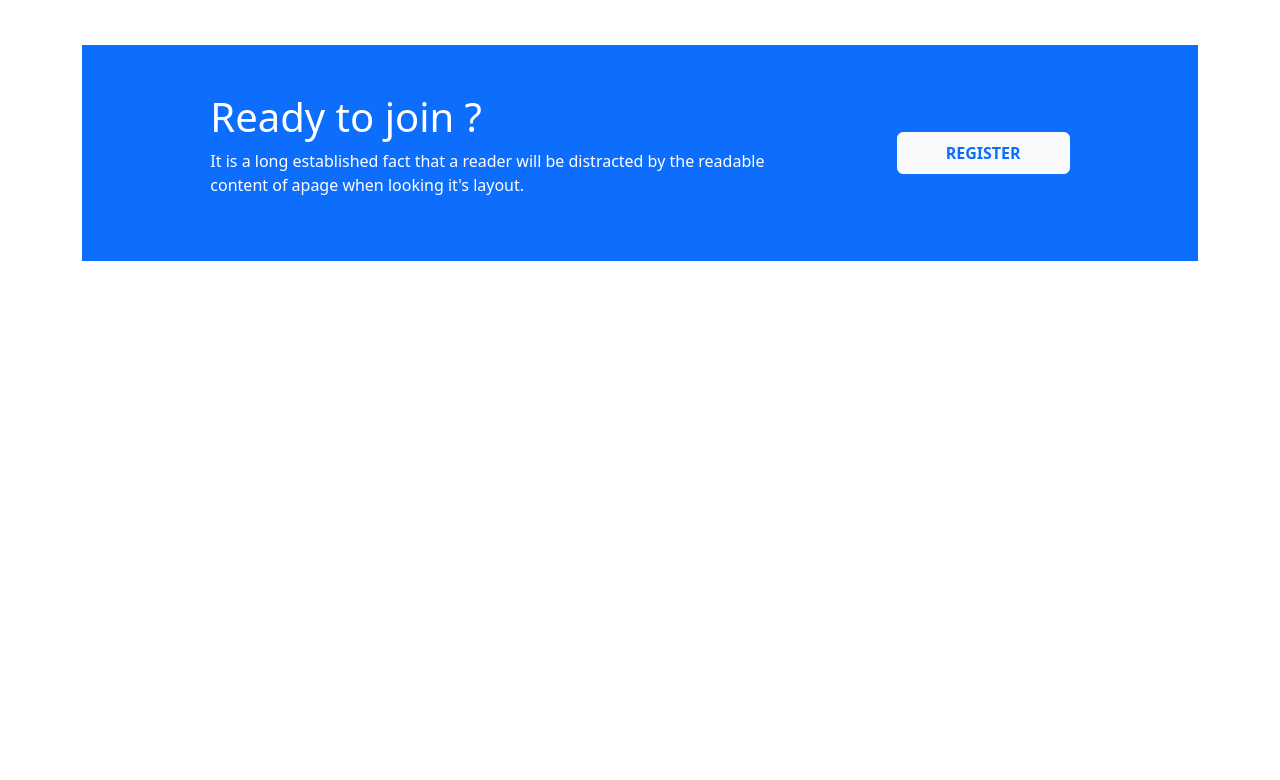
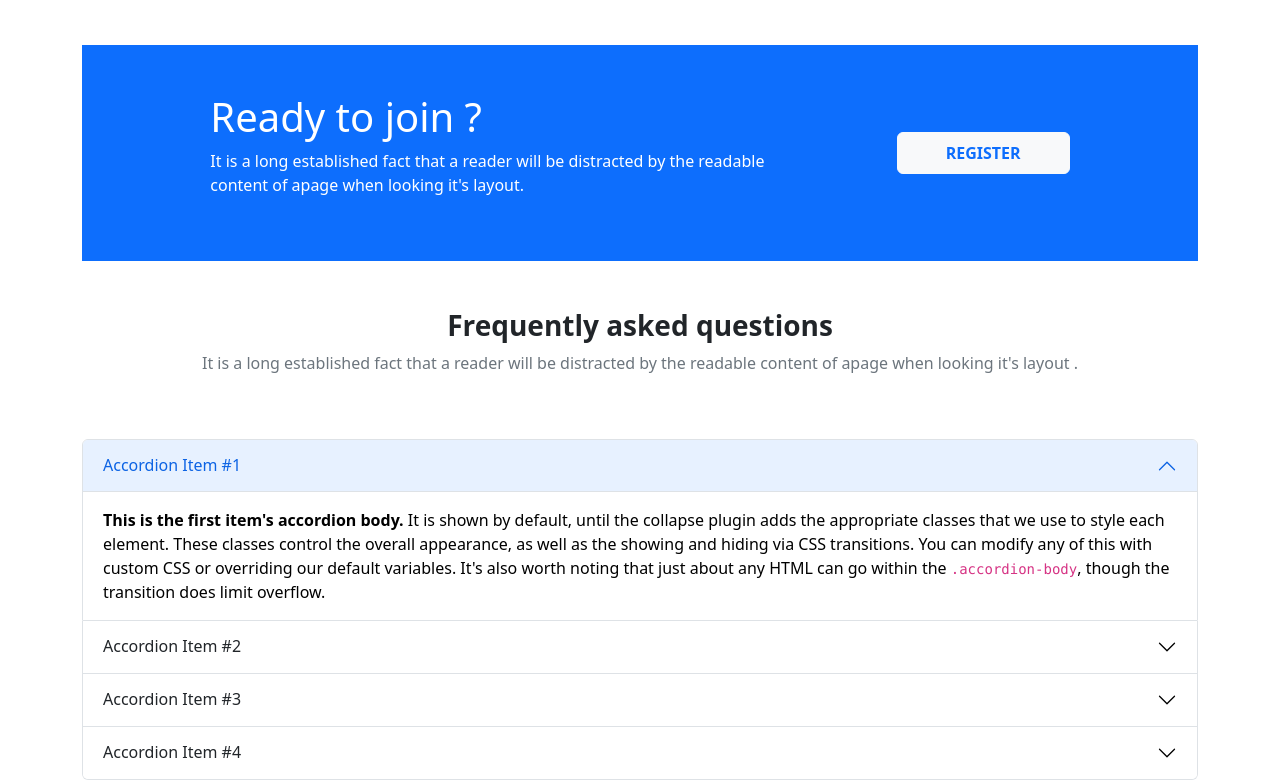
Before and after one commit to Tanzina325/ed-tech, a plain HTML site: page index.html in a window 1280 px wide. Shown: the part 1630-2410 px from the top of the page. Before the commit the page ends 1939 px from the top, so only its background shows below. Drawn offline with nearby package versions, Linux system fonts and the light colour scheme.

Commit message:
accordian added

```diff
--- a/index.html
+++ b/index.html
@@ -206,7 +206,61 @@
   </div>
 </div></div></div>
       </section>
-
+<section class="container">
+  <div class="d-flex flex-column justify-content-center align-items-center  my-5"><h3 class=" fw-bold">Frequently asked questions</h3>
+    <p class=" text-muted text-center  ">It is a long established fact that a reader will be distracted by the readable
+      content of apage when looking it's layout .</p></div>
+      <div class="accordion" id="accordionExample">
+        <div class="accordion-item">
+          <h2 class="accordion-header" id="headingOne">
+            <button class="accordion-button" type="button" data-bs-toggle="collapse" data-bs-target="#collapseOne" aria-expanded="true" aria-controls="collapseOne">
+              Accordion Item #1
+            </button>
+          </h2>
+          <div id="collapseOne" class="accordion-collapse collapse show" aria-labelledby="headingOne" data-bs-parent="#accordionExample">
+            <div class="accordion-body">
+              <strong>This is the first item's accordion body.</strong> It is shown by default, until the collapse plugin adds the appropriate classes that we use to style each element. These classes control the overall appearance, as well as the showing and hiding via CSS transitions. You can modify any of this with custom CSS or overriding our default variables. It's also worth noting that just about any HTML can go within the <code>.accordion-body</code>, though the transition does limit overflow.
+            </div>
+          </div>
+        </div>
+        <div class="accordion-item">
+          <h2 class="accordion-header" id="headingTwo">
+            <button class="accordion-button collapsed" type="button" data-bs-toggle="collapse" data-bs-target="#collapseTwo" aria-expanded="false" aria-controls="collapseTwo">
+              Accordion Item #2
+            </button>
+          </h2>
+          <div id="collapseTwo" class="accordion-collapse collapse" aria-labelledby="headingTwo" data-bs-parent="#accordionExample">
+            <div class="accordion-body">
+              <strong>This is the second item's accordion body.</strong> It is hidden by default, until the collapse plugin adds the appropriate classes that we use to style each element. These classes control the overall appearance, as well as the showing and hiding via CSS transitions. You can modify any of this with custom CSS or overriding our default variables. It's also worth noting that just about any HTML can go within the <code>.accordion-body</code>, though the transition does limit overflow.
+            </div>
+          </div>
+        </div>
+        <div class="accordion-item">
+          <h2 class="accordion-header" id="headingThree">
+            <button class="accordion-button collapsed" type="button" data-bs-toggle="collapse" data-bs-target="#collapseThree" aria-expanded="false" aria-controls="collapseThree">
+              Accordion Item #3
+            </button>
+          </h2>
+          <div id="collapseThree" class="accordion-collapse collapse" aria-labelledby="headingThree" data-bs-parent="#accordionExample">
+            <div class="accordion-body">
+              <strong>This is the third item's accordion body.</strong> It is hidden by default, until the collapse plugin adds the appropriate classes that we use to style each element. These classes control the overall appearance, as well as the showing and hiding via CSS transitions. You can modify any of this with custom CSS or overriding our default variables. It's also worth noting that just about any HTML can go within the <code>.accordion-body</code>, though the transition does limit overflow.
+            </div>
+          </div>
+        </div>
+        <div class="accordion-item">
+          <h2 class="accordion-header" id="headingFour">
+            <button class="accordion-button collapsed" type="button" data-bs-toggle="collapse" data-bs-target="#collapseFour" aria-expanded="false" aria-controls="collapseFour">
+              Accordion Item #4
+            </button>
+          </h2>
+          <div id="collapseFour" class="accordion-collapse collapse" aria-labelledby="headingFour" data-bs-parent="#accordionExample">
+            <div class="accordion-body">
+              <strong>This is the second item's accordion body.</strong> It is hidden by default, until the collapse plugin adds the appropriate classes that we use to style each element. These classes control the overall appearance, as well as the showing and hiding via CSS transitions. You can modify any of this with custom CSS or overriding our default variables. It's also worth noting that just about any HTML can go within the <code>.accordion-body</code>, though the transition does limit overflow.
+            </div>
+          </div>
+        </div>
+      </div>
+</section>
     </main>
     <script src="https://cdn.jsdelivr.net/npm/bootstrap@5.2.0/dist/js/bootstrap.bundle.min.js" integrity="sha384-A3rJD856KowSb7dwlZdYEkO39Gagi7vIsF0jrRAoQmDKKtQBHUuLZ9AsSv4jD4Xa" crossorigin="anonymous"></script>
   </body>
```
